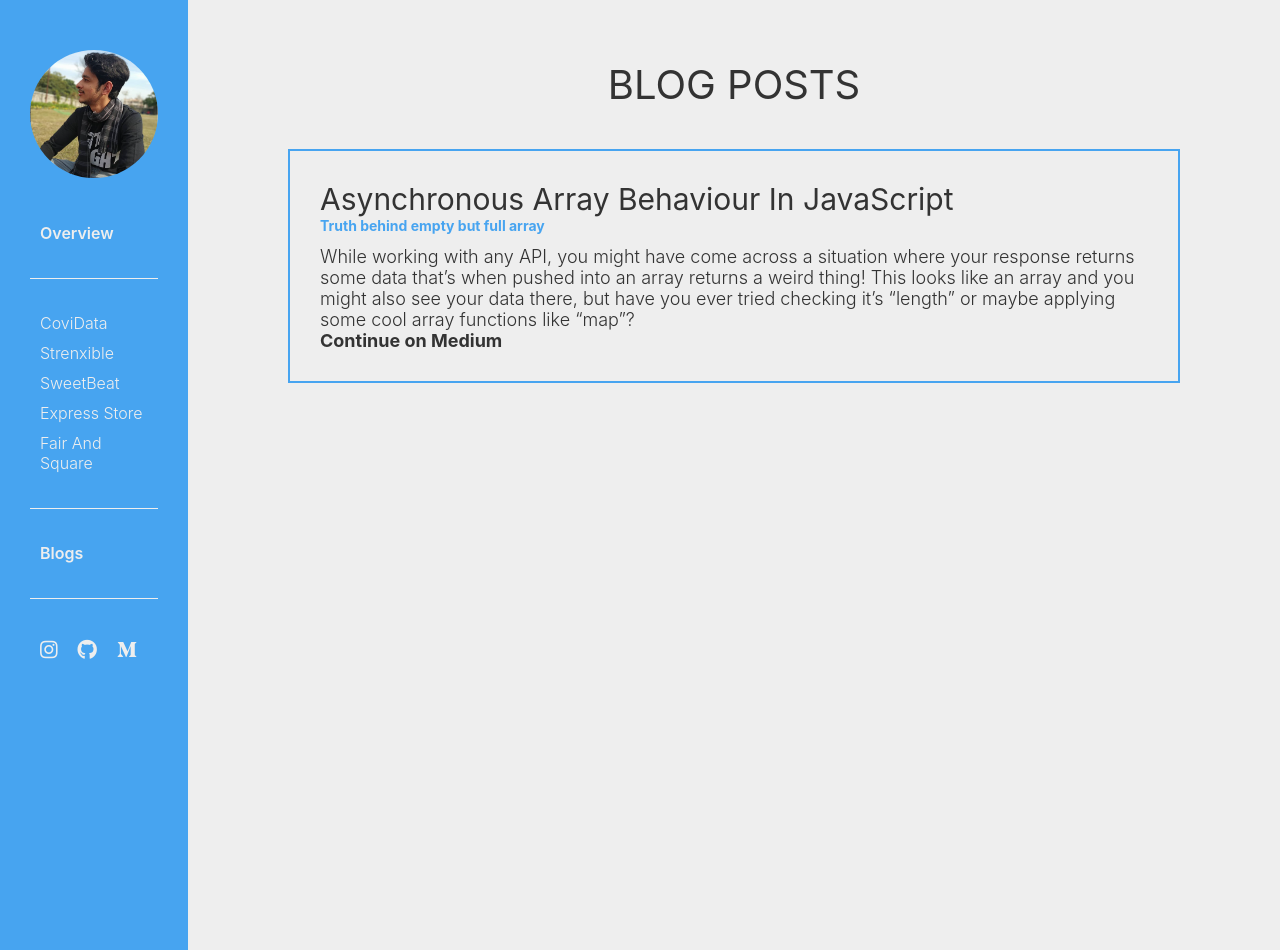
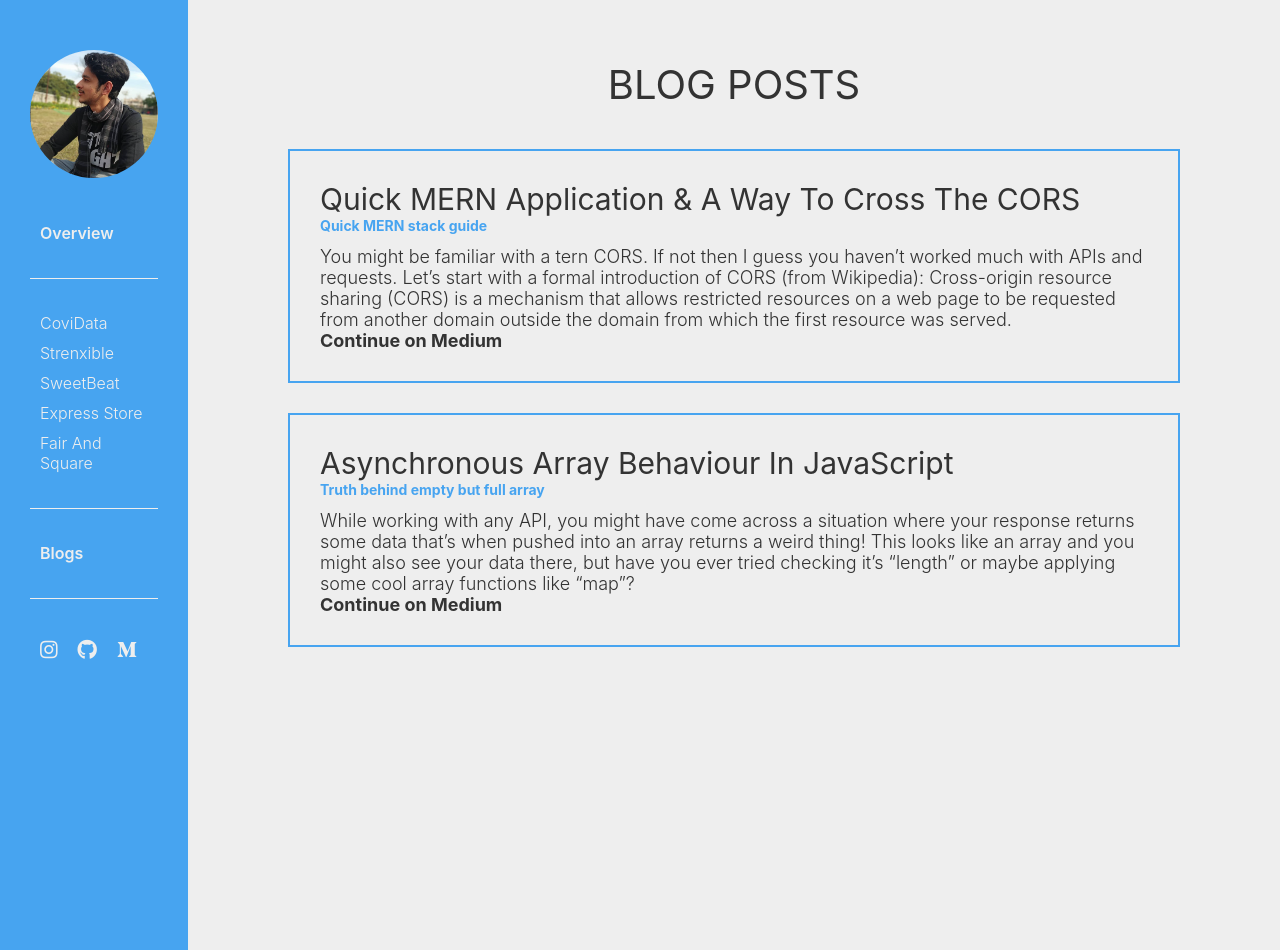
Before and after one commit to iamvishaldev/varchasvipandey, a React (Create React App) app: page /blogs in a window 1280 px wide. Built offline with nearby package versions, Linux system fonts and the light colour scheme.

Commit message:
second blog

```diff
--- a/src/components/Blogs/Blogs.js
+++ b/src/components/Blogs/Blogs.js
@@ -6,6 +6,13 @@ import Blog from "./Blog";
 class Blogs extends Component {
   state = {
     blogs: [
+      {
+        title: "Quick MERN application & a way to Cross the CORS",
+        sub: "Quick MERN stack guide",
+        content:
+          "You might be familiar with a tern CORS. If not then I guess you haven’t worked much with APIs and requests. Let’s start with a formal introduction of CORS (from Wikipedia): Cross-origin resource sharing (CORS) is a mechanism that allows restricted resources on a web page to be requested from another domain outside the domain from which the first resource was served.",
+        link: "https://bit.ly/mern-cors"
+      },
       {
         title: "Asynchronous array behaviour in JavaScript",
         sub: "Truth behind empty but full array",
```
